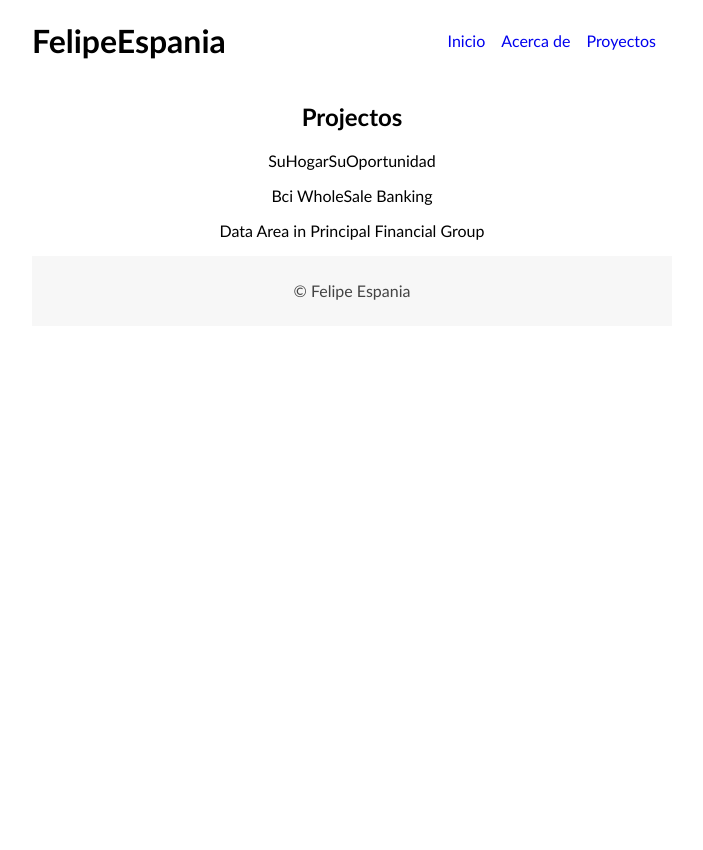
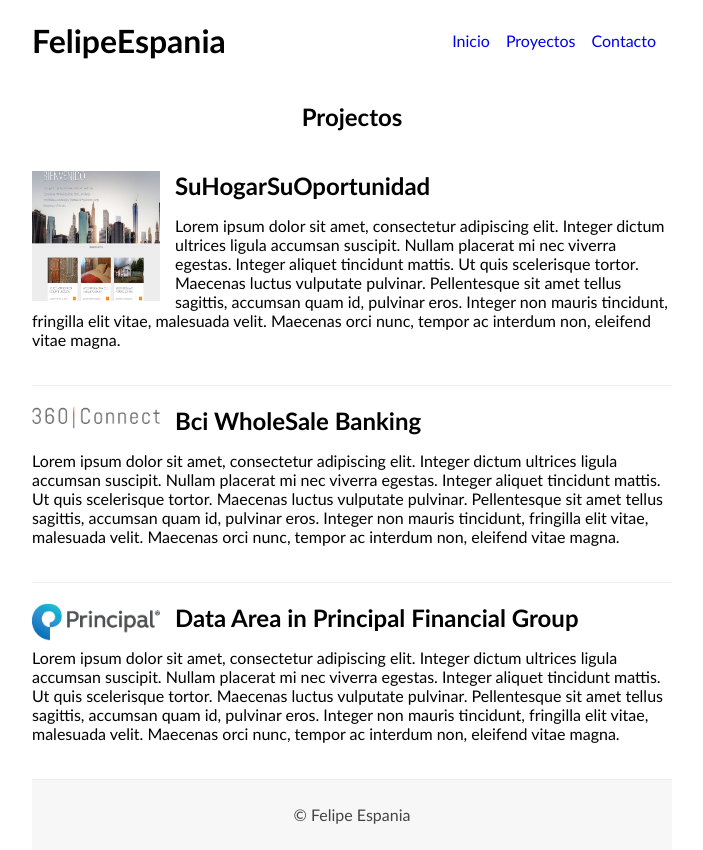
Before and after one commit to FelipEspania/gastby, a Gatsby site in the folder my-web/: page /projects in a window 1280 px wide. Shown: the whole page, without its empty margins (288-991 px from the left). Before the commit the page ends 800 px from the top, so only its background shows below. Built offline with nearby package versions, Linux system fonts and the light colour scheme; Gatsby itself is replaced by a stand-in of ours.

Commit message:
contacto, proyectos, DEL about

```diff
--- a/my-web/src/components/layout.js
+++ b/my-web/src/components/layout.js
@@ -15,8 +15,8 @@ export default ({ children }) => (
       <h1 style={{ float: `left`, display: `inline` }}>FelipeEspania</h1>
       <ul className="menu">
         <ListLink to="/">Inicio</ListLink>
-        <ListLink to="/about">Acerca de</ListLink>
         <ListLink to="/projects">Proyectos</ListLink>
+        <ListLink to="/contact">Contacto</ListLink>
       </ul>
     </header>
     <div className="clearfix"></div>
--- /dev/null
+++ b/my-web/src/pages/projects.css
@@ -0,0 +1,30 @@
+article {
+  width: 100%;
+  border-bottom: 1px solid #eee;
+  padding-bottom: 20px;
+  padding-top: 20px;
+  text-align: left;
+}
+
+article .suhogarsu {
+  width: 20%;
+  height: 130px;
+  overflow: hidden;
+  float: left;
+  margin-right: 15px;
+}
+
+article img {
+  width: 20%;
+  overflow: hidden;
+  float: left;
+  margin-right: 15px;
+}
+
+article h2 {
+  display: block;
+  width: 100%;
+  padding: 0px;
+  margin: 0px;
+  margin-bottom: 7px;
+}
--- a/my-web/src/pages/projects.js
+++ b/my-web/src/pages/projects.js
@@ -1,11 +1,57 @@
 import React from "react"
 import Layout from "../components/layout"
+import Home from "../image/suhogarsuoportunidad.png"
+import Connect from "../image/360connect.png"
+import Principal from "../image/principal.png"
+import "./projects.css"
 
 export default () => (
   <Layout>
     <h2>Projectos</h2>
-    <p>SuHogarSuOportunidad</p>
-    <p>Bci WholeSale Banking</p>
-    <p>Data Area in Principal Financial Group</p>
+    <div>
+      <article>
+        <img className="suhogarsu" src={Home} alt="su Hogar su Oportunidad" />
+        <h2>SuHogarSuOportunidad</h2>
+        <p>
+          Lorem ipsum dolor sit amet, consectetur adipiscing elit. Integer
+          dictum ultrices ligula accumsan suscipit. Nullam placerat mi nec
+          viverra egestas. Integer aliquet tincidunt mattis. Ut quis scelerisque
+          tortor. Maecenas luctus vulputate pulvinar. Pellentesque sit amet
+          tellus sagittis, accumsan quam id, pulvinar eros. Integer non mauris
+          tincidunt, fringilla elit vitae, malesuada velit. Maecenas orci nunc,
+          tempor ac interdum non, eleifend vitae magna.
+        </p>
+      </article>
+    </div>
+    <div>
+      <article>
+        <img src={Connect} alt="360 Connect" />
+        <h2>Bci WholeSale Banking</h2>
+        <p>
+          Lorem ipsum dolor sit amet, consectetur adipiscing elit. Integer
+          dictum ultrices ligula accumsan suscipit. Nullam placerat mi nec
+          viverra egestas. Integer aliquet tincidunt mattis. Ut quis scelerisque
+          tortor. Maecenas luctus vulputate pulvinar. Pellentesque sit amet
+          tellus sagittis, accumsan quam id, pulvinar eros. Integer non mauris
+          tincidunt, fringilla elit vitae, malesuada velit. Maecenas orci nunc,
+          tempor ac interdum non, eleifend vitae magna.
+        </p>
+      </article>
+      <div>
+        <article>
+          <img src={Principal} alt="Principal Financial Group" />
+          <h2>Data Area in Principal Financial Group</h2>
+          <p>
+            Lorem ipsum dolor sit amet, consectetur adipiscing elit. Integer
+            dictum ultrices ligula accumsan suscipit. Nullam placerat mi nec
+            viverra egestas. Integer aliquet tincidunt mattis. Ut quis
+            scelerisque tortor. Maecenas luctus vulputate pulvinar. Pellentesque
+            sit amet tellus sagittis, accumsan quam id, pulvinar eros. Integer
+            non mauris tincidunt, fringilla elit vitae, malesuada velit.
+            Maecenas orci nunc, tempor ac interdum non, eleifend vitae magna.
+          </p>
+        </article>
+      </div>
+    </div>
   </Layout>
 )
```
Also changed, not shown: my-web/src/pages/about.js (deleted, +0 -9 lines), my-web/src/pages/contact.js (added, +26 -0 lines), my-web/src/pages/index.js (+15 -3 lines), my-web/src/image/360connect.png (added), my-web/src/image/principal.png (added), my-web/src/image/suhogarsuoportunidad.png (added).
